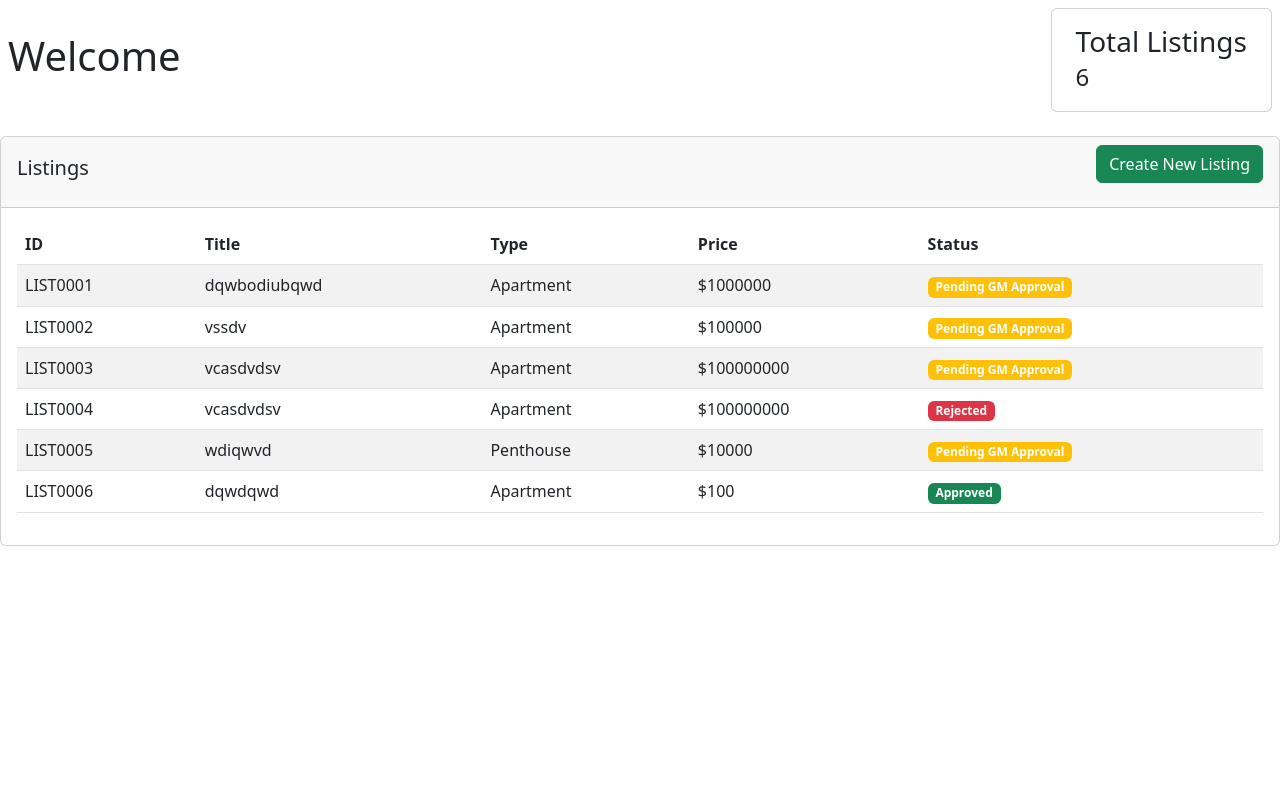
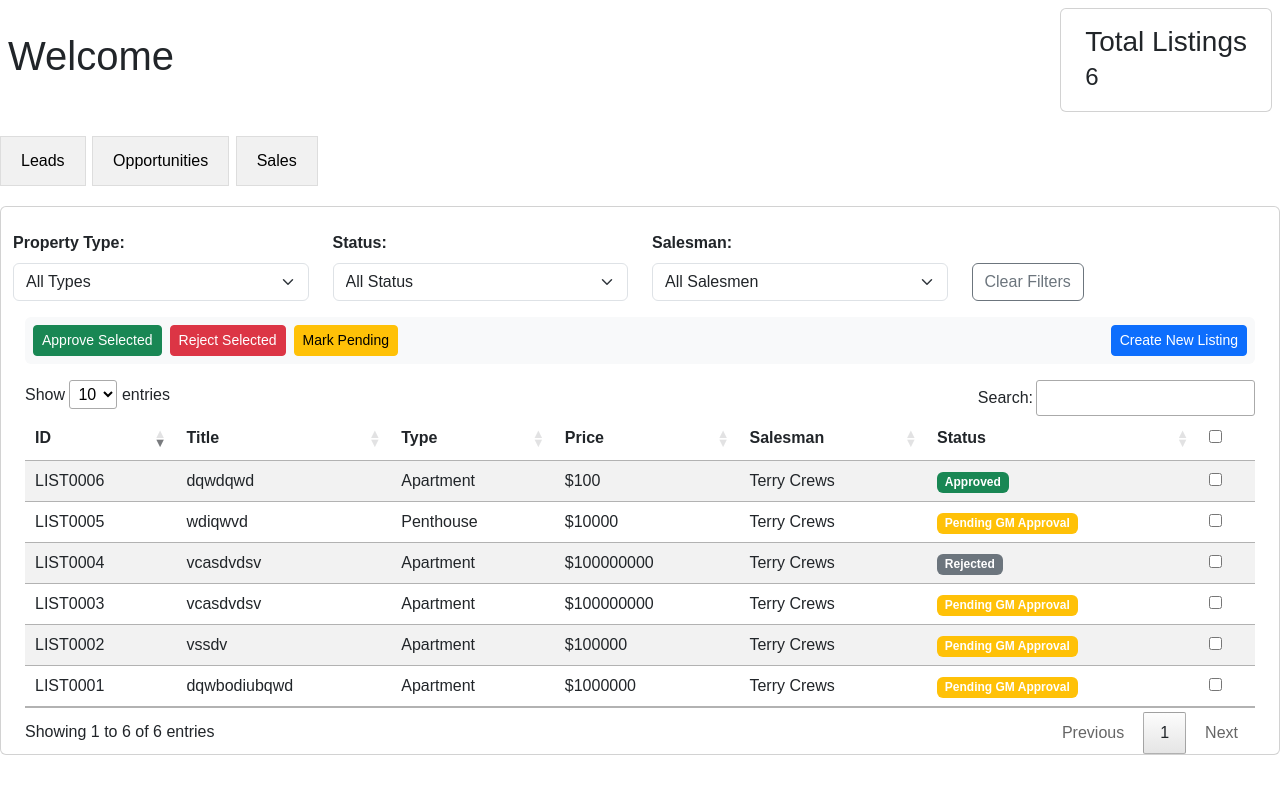
Before and after one commit to Krishnaprakkash/CRM-Real-Estate-Django, a Django app: template dashboards/templates/dashboards/salesman_dashboard.html in a window 1280 px wide. Run offline with Django 5.2, Linux system fonts and the light colour scheme; the template is opened without the code that fills it: values that come from a table or form of the project are taken from there, others are empty; a user stored in the database is signed in; data comes from the database, SQL or seed files in the repository; both versions use the stored data as it was after the commit; some libraries are stand-ins or nearby versions.

Commit message:
Added tabs and cleaned up Jscript

```diff
--- a/dashboards/templates/dashboards/base_dashboard.html
+++ b/dashboards/templates/dashboards/base_dashboard.html
@@ -12,4 +12,11 @@
         </div>
     </div>
 </div>
+
+<div class="menu">
+    <button class="tablinks" onClick="switchTab(event, 'leads')">Leads</button>
+    <button class="tablinks" onClick="switchTab(event, 'opportunities')">Opportunities</button>
+    <button class="tablinks" onClick="switchTab(event, 'sales')">Sales</button>
+</div>
+
 {% endblock %}
--- a/dashboards/templates/dashboards/salesman_dashboard.html
+++ b/dashboards/templates/dashboards/salesman_dashboard.html
@@ -3,36 +3,71 @@
 {% block title %}Salesman Dashboard{% endblock %}
 
 {% block content %}
+{{ block.super }}
 
-{{ block.super }}
-    <!-- Listings Table -->
+<!-- COMPLETE BATCH FORM - WRAPS EVERYTHING -->
+<form method="post" id="batch-form">
+    {% csrf_token %}
+
     <div class="card">
-        <div class="card-header d-flex justify-content-between align-items-center">
-            <h5>Listings</h5>
-            {% if perms.inventory.add_listing %}
-                <div class="mb-3">
-                    {% if user.role == 'Salesman' %}
-                        <a href="{% url 'inventory:listing_create_salesman' %}" class="btn btn-success">
-                            Create New Listing
-                        </a>
-                    {% elif user.role == 'Manager' %}
-                        <a href="{% url 'inventory:listing_create_manager' %}" class="btn btn-success">
-                            Create New Listing (Assign Salesman)
-                        </a>
-                    {% endif %}
+        <div class="container-fluid mt-4">
+        <div class="row mb-3">
+            <div class="col-md-3">
+                <label class="form-label fw-bold">Property Type:</label>
+                <select id="typeFilter" class="form-select">
+                    <option value="">All Types</option>
+                </select>
+            </div>
+            <div class="col-md-3">
+                <label class="form-label fw-bold">Status:</label>
+                <select id="statusFilter" class="form-select">
+                    <option value="">All Status</option>
+                </select>
+            </div>
+            <div class="col-md-3">
+                <label class="form-label fw-bold">Salesman:</label>
+                <select id="salesmanFilter" class="form-select">
+                    <option value="">All Salesmen</option>
+                </select>
+            </div>
+            <div class="col-md-3 d-flex align-items-end">
+                <button id="clearFilters" class="btn btn-outline-secondary">Clear Filters</button>
+            </div>
+        </div>
+        <div class="container-fluid">
+            <div class="d-flex gap-2 mb-3 p-2 bg-light rounded">
+                <button type="button" class="btn btn-success btn-sm" onclick="setAction('approve')">
+                    Approve Selected
+                </button>
+                <button type="button" class="btn btn-danger btn-sm" onclick="setAction('reject')">
+                    Reject Selected
+                </button>
+                <button type="button" class="btn btn-warning btn-sm" onclick="setAction('pending')">
+                    Mark Pending
+                </button>
+                {% if perms.inventory.add_listing %}
+                <div class="ms-auto">
+                    <a href="{% url 'inventory:listing_create_manager' %}" class="btn btn-primary btn-sm">
+                        Create New Listing
+                    </a>
                 </div>
-            {% endif %}
+                {% endif %}
+            </div>
         </div>
-        <div class="card-body">
+        <input type="hidden" name="action" id="batch-action" value="">
+        <input type="hidden" name="rejection_reason" id="rejection-reason" value="">
+        <div class="container-fluid">
             {% if listings %}
-            <table class="table table-striped">
+            <table id="manager-listings-table" class="table table-striped">
                 <thead>
                     <tr>
                         <th>ID</th>
                         <th>Title</th>
                         <th>Type</th>
                         <th>Price</th>
+                        <th>Salesman</th>
                         <th>Status</th>
+                        <th><input type="checkbox" id="select_all" onchange="toggleSelectAll(this)"> </th>
                     </tr>
                 </thead>
                 <tbody>
@@ -42,10 +77,14 @@
                         <td>{{ listing.title }}</td>
                         <td>{{ listing.get_type_display }}</td>
                         <td>${{ listing.proposed_price|floatformat:0 }}</td>
+                        <td>{{ listing.assigned_salesman.get_full_name|default:listing.assigned_salesman.username|default:"—" }}</td>
                         <td>
-                            <span class="badge bg-{% if listing.status == 'Approved' %}success{% elif listing.status == 'Pending GM Approval' %}warning{% else %}danger{% endif %}">
+                            <span class="badge bg-{% if listing.status == 'Approved' %}success{% elif listing.status == 'Pending GM Approval' %}warning{% elif listing.status == 'REJECTED' %}danger{% else %}secondary{% endif %}">
                                 {{ listing.get_status_display }}
                             </span>
+                        </td>
+                        <td>
+                            <input type="checkbox" name="listing_ids" value="{{ listing.id }}" class="listing-checkbox">
                         </td>
                     </tr>
                     {% endfor %}
@@ -56,5 +95,5 @@
             {% endif %}
         </div>
     </div>
-</div>
+</form>
 {% endblock %}
--- a/templates/base.html
+++ b/templates/base.html
@@ -3,16 +3,51 @@
 <head>
     <meta charset="UTF-8">
     <meta name="viewport" content="width=device-width, initial-scale=1.0">
-    <title>
-        {% block title %} CRM {% endblock %}
-    </title>
+    <title>{% block title %}CRM{% endblock %}</title>
     <link rel="stylesheet" href="https://cdn.jsdelivr.net/npm/bootstrap@5.3.0/dist/css/bootstrap.min.css">
     <link rel="stylesheet" href="https://cdn.datatables.net/1.13.8/css/jquery.dataTables.min.css">
 </head>
+<body style="font-family: Arial, sans-serif;">
 
+    {% block content %}
+    {% endblock %}
+
+    <!-- jQuery and DataTables -->
     <script src="https://code.jquery.com/jquery-3.7.1.min.js"></script>
     <script src="https://cdn.datatables.net/1.13.8/js/jquery.dataTables.min.js"></script>
 
+    <!-- Tab Switching -->
+    <script>
+    function switchTab(evt, tabName) {
+        var i, tabcontent, tablinks;
+
+        // Hide all tab content
+        tabcontent = document.getElementsByClassName("tabcontent");
+        for (i = 0; i < tabcontent.length; i++) {
+            tabcontent[i].style.display = "none";
+        }
+
+        // Remove active class from all tab links
+        tablinks = document.getElementsByClassName("tablinks");
+        for (i = 0; i < tablinks.length; i++) {
+            tablinks[i].className = tablinks[i].className.replace(" active", "");
+        }
+
+        // Show selected tab and activate button
+        document.getElementById(tabName).style.display = "block";
+        evt.currentTarget.className += " active";
+    }
+
+    // Show first tab by default on page load
+    document.addEventListener('DOMContentLoaded', function() {
+        const firstTab = document.querySelector('.tablinks');
+        if (firstTab) {
+            firstTab.click();
+        }
+    });
+    </script>
+
+    <!-- Batch Actions -->
     <script>
     function toggleSelectAll(source) {
         const table = source.closest('table');
@@ -45,8 +80,10 @@
     }
     </script>
 
+    <!-- Manager DataTable Filters -->
     <script>
     document.addEventListener('DOMContentLoaded', function() {
+        if (document.getElementById('manager-listings-table')) {
             const table = $('#manager-listings-table').DataTable({
                 order: [[0, 'desc']],
                 pageLength: 10,
@@ -72,7 +109,6 @@ document.addEventListener('DOMContentLoaded', function() {
             function populateFilter(selector, table, colIndex) {
                 const select = $(selector);
                 const values = [];
-
 
                 table.column(colIndex).nodes().to$().each(function() {
                     const cleanText = $(this).text().trim();
@@ -106,11 +142,40 @@ document.addEventListener('DOMContentLoaded', function() {
             function clearFilters() {
                 $('#typeFilter, #statusFilter, #salesmanFilter').val('').trigger('change');
             }
+        }
     });
     </script>
 
-<body>
-    {% block content %}
-    {% endblock %}
+    <!-- Basic Tab Styling -->
+    <style>
+    .menu {
+        margin: 20px 0;
+    }
+
+    .tablinks {
+        padding: 12px 20px;
+        border: 1px solid #ddd;
+        background: #f1f1f1;
+        cursor: pointer;
+        margin-right: 2px;
+    }
+
+    .tablinks:hover {
+        background: #ddd;
+    }
+
+    .tablinks.active {
+        background: #007bff;
+        color: white;
+        border-color: #007bff;
+    }
+
+    .tabcontent {
+        display: none;
+        padding: 20px;
+        border: 1px solid #ddd;
+        margin-top: 10px;
+    }
+    </style>
 </body>
 </html>
```
Also changed, not shown: dashboards/templates/dashboards/manager_dashboard.html (+33 -32 lines), db.sqlite3. Lines whose indentation alone changed are shown as unchanged.
